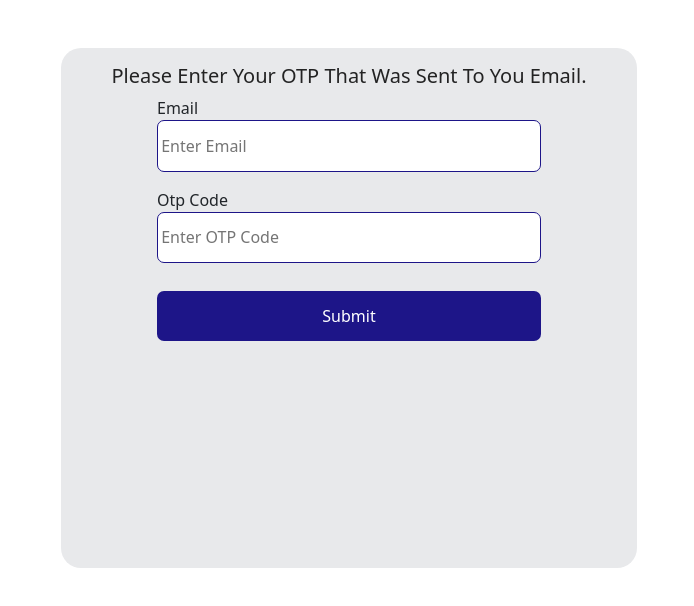
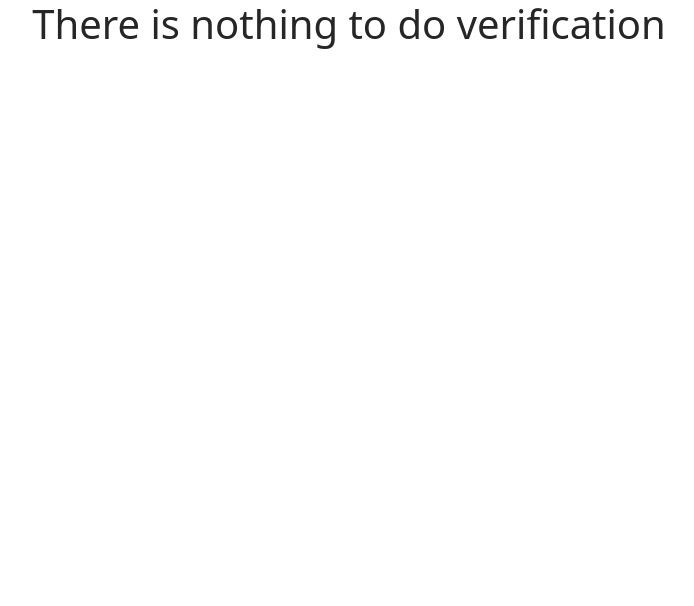
Before and after one commit to Protik111/Ts4u_Task, a Next.js app: page /verify in a window 1280 px wide. Shown: the top 606 px of the page, without its empty margins (291-985 px from the left). Built offline with nearby package versions, Linux system fonts and the light colour scheme.

Commit message:
all functionality and unnecessary code removed

```diff
--- a/pages/verify/index.js
+++ b/pages/verify/index.js
@@ -6,6 +6,7 @@ import { useState } from 'react';
 import { sendOtp } from '../../redux/action/Auth.action';
 import { useRouter } from 'next/router';
 import Alert from '../../components/alert/Alert';
+import { setAlert } from '../../redux/action/Alert.action';
 
 
 const index = () => {
@@ -29,6 +30,9 @@ const index = () => {
         if (email && otp) {
             dispatch(sendOtp({ email, otp }))
         }
+        if(!otp) {
+            dispatch(setAlert('Please Enter OTP'))
+        }
     }
 
     if(isAuthenticated && token) {
@@ -40,7 +44,7 @@ const index = () => {
                 <title>OTP Send</title>
                 <meta name="description" content="OTP" />
             </Head>
-            <div className={`${styles.loginContainer} mt-5`}>
+            {emailPayload ? <div className={`${styles.loginContainer} mt-5`}>
                 <Alert></Alert>
                 <div className="mt-3">
                     <h5 className="d-flex justify-content-center">Please Enter Your OTP That Was Sent To You Email.</h5>
@@ -60,7 +64,9 @@ const index = () => {
                         <input className={`${styles.loginBtn} justify-content-center`} type="submit" id="otp" value="Submit" />
                     </div>
                 </form>
-            </div>
+            </div> : <div>
+                <h1>There is nothing to do verification</h1>
+                </div>}
         </div>
     );
 };
--- a/redux/reducer/Auth.reducer.js
+++ b/redux/reducer/Auth.reducer.js
@@ -8,7 +8,7 @@ const initialState = {
     error: {},
     isOtpSend: {
         isOtpSend: false,
-        email: ''
+        email: typeof window !== 'undefined' ? localStorage.getItem('email') : ''
     },
     success: false
 }
@@ -24,6 +24,7 @@ const authReducer = (state = initialState, {type, payload}) => {
                 success: true
             };
         case ActionTypes.REGISTER_SUCCESS:
+            localStorage.setItem('email', payload.email)
             return {
                 ...state,
                 isOtpSend: payload
@@ -44,6 +45,7 @@ const authReducer = (state = initialState, {type, payload}) => {
         case ActionTypes.OTP_FAIL:
         case ActionTypes.LOGOUT:
             localStorage.removeItem('token')
+            localStorage.removeItem('email')
             return {
                 ...state,
                 token: null,
```
